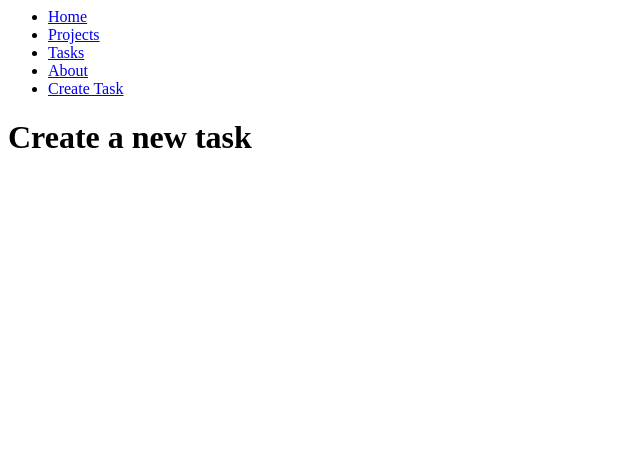
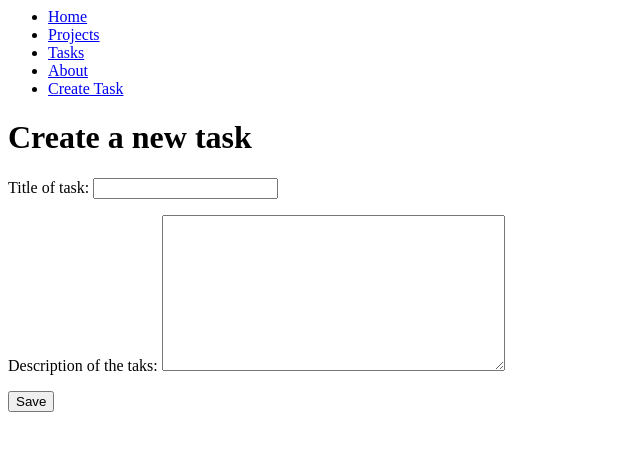
Before and after one commit to lrodriguez911/practice-django, a Django app: template myapp/templates/create_task.html in a window 1280 px wide. Shown: the top 451 px of the page, without its empty margins (0-640 px from the left). Run offline with Django 4.2, Linux system fonts and the light colour scheme; the template is opened without the code that fills it: values that come from a table or form of the project are taken from there, others are empty; parts of the project's set-up code (start-up, migrations or seed data) failed here and were passed over.

Commit message:
adding new task from form

```diff
--- a/myapp/forms.py
+++ b/myapp/forms.py
@@ -1,5 +1,5 @@
 from django import forms
 
-class CreateNewTask():
-    title = forms.CharField(label="Title Of task", max_length=200)
-    description = forms.Textarea(required=False)
+class CreateNewTask(forms.Form):
+    title = forms.CharField(label="Title of task", max_length=200)
+    description = forms.CharField(label="Description of the taks", widget=forms.Textarea)
--- a/myapp/templates/create_task.html
+++ b/myapp/templates/create_task.html
@@ -2,5 +2,10 @@
 
 {% block content %}
 <h1>Create a new task</h1>
-{{form}}
+<form action="">
+{{form.as_p}}
+<button>
+    Save
+</button>
+</form>
 {% endblock %}
--- a/myapp/views.py
+++ b/myapp/views.py
@@ -36,6 +36,9 @@ def tasks(request):
     return render(request, 'tasks.html', {"tasks": tasks})
 
 def create_task(request):
+    print(request.GET['title'])
+    print(request.GET['description'])
+    Task.objects.create(title=request.GET['title'], description=request.GET['description'], project_id=1)
     return render(request, 'create_task.html', {
         'form': CreateNewTask
     })
```
Also changed, not shown: db.sqlite3.
